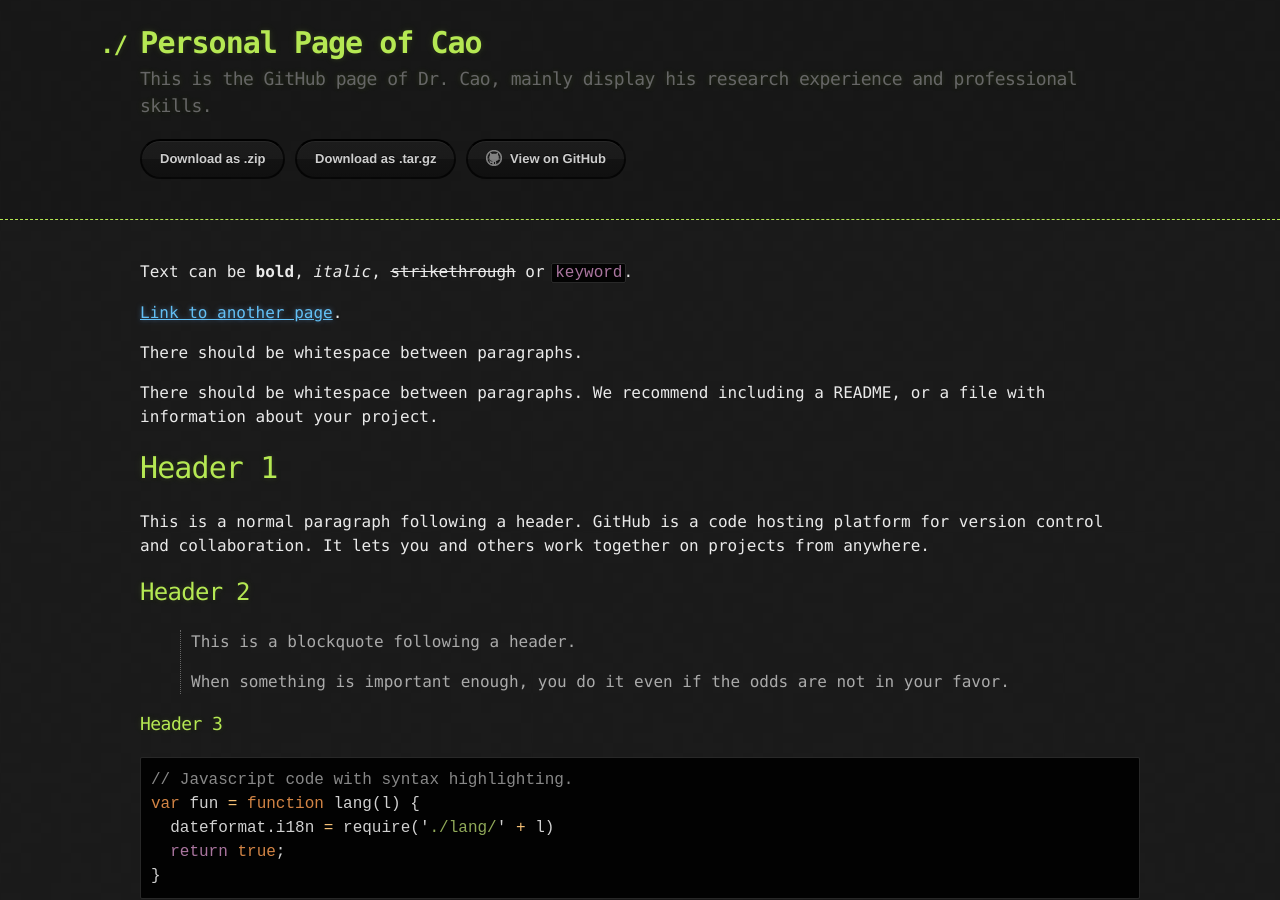
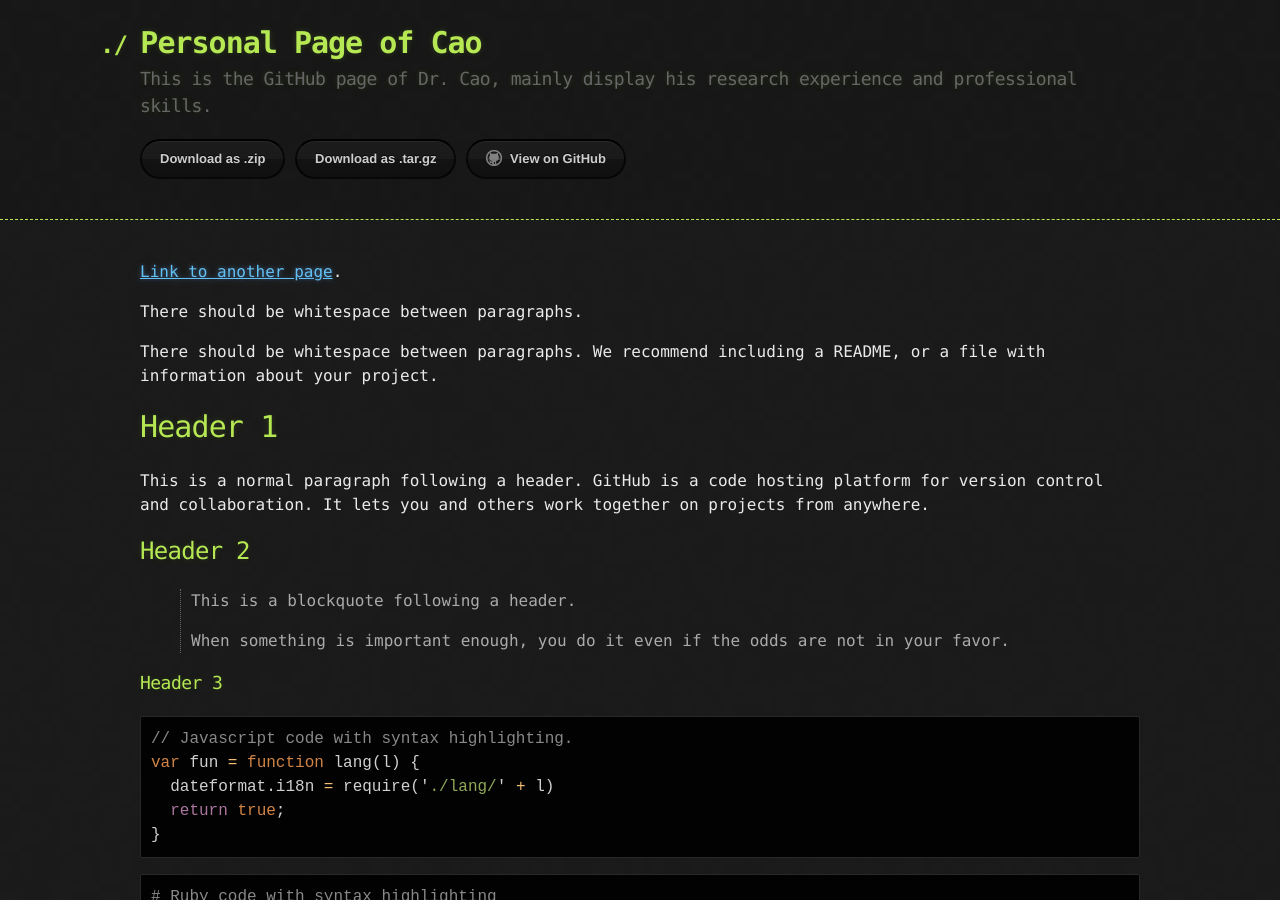
Before and after one commit to tiger2017/tiger2017.github.io, a Jekyll site: the page built from index.md, in a window 1280 px wide and 900 px high. Built offline with Jekyll 4.4.1, drawn with Linux system fonts in a browser that asks for light colours.

Commit message:
pages_files

```diff
--- a/index.md
+++ b/index.md
@@ -2,7 +2,7 @@
 layout: default
 ---
 
-Text can be **bold**, _italic_, ~~strikethrough~~ or `keyword`.
+[//]: # Text can be **bold**, _italic_, ~~strikethrough~~ or `keyword`.
 
 [Link to another page](./another-page.html).
 
```
Also changed, not shown: 1 other file.
